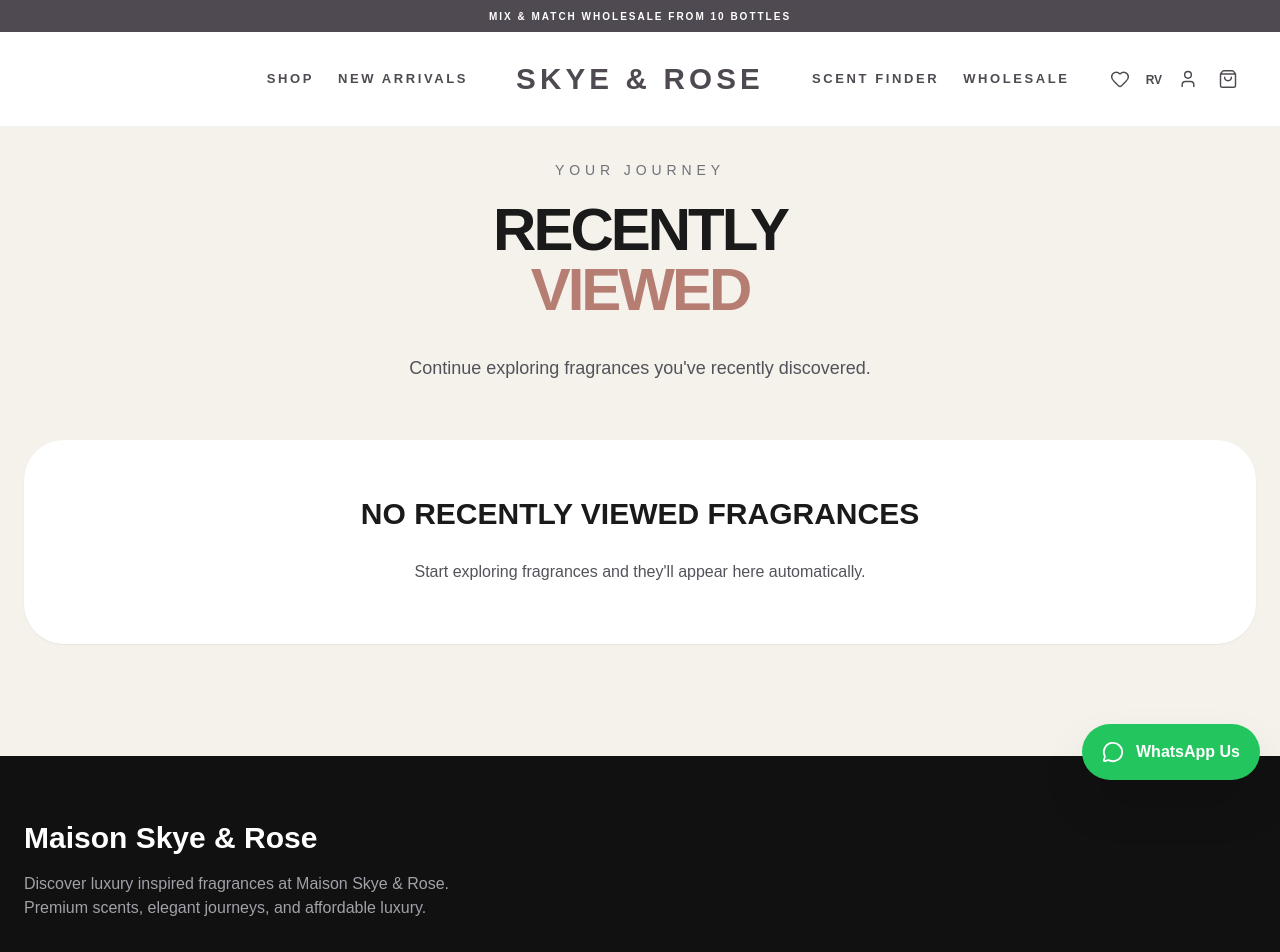
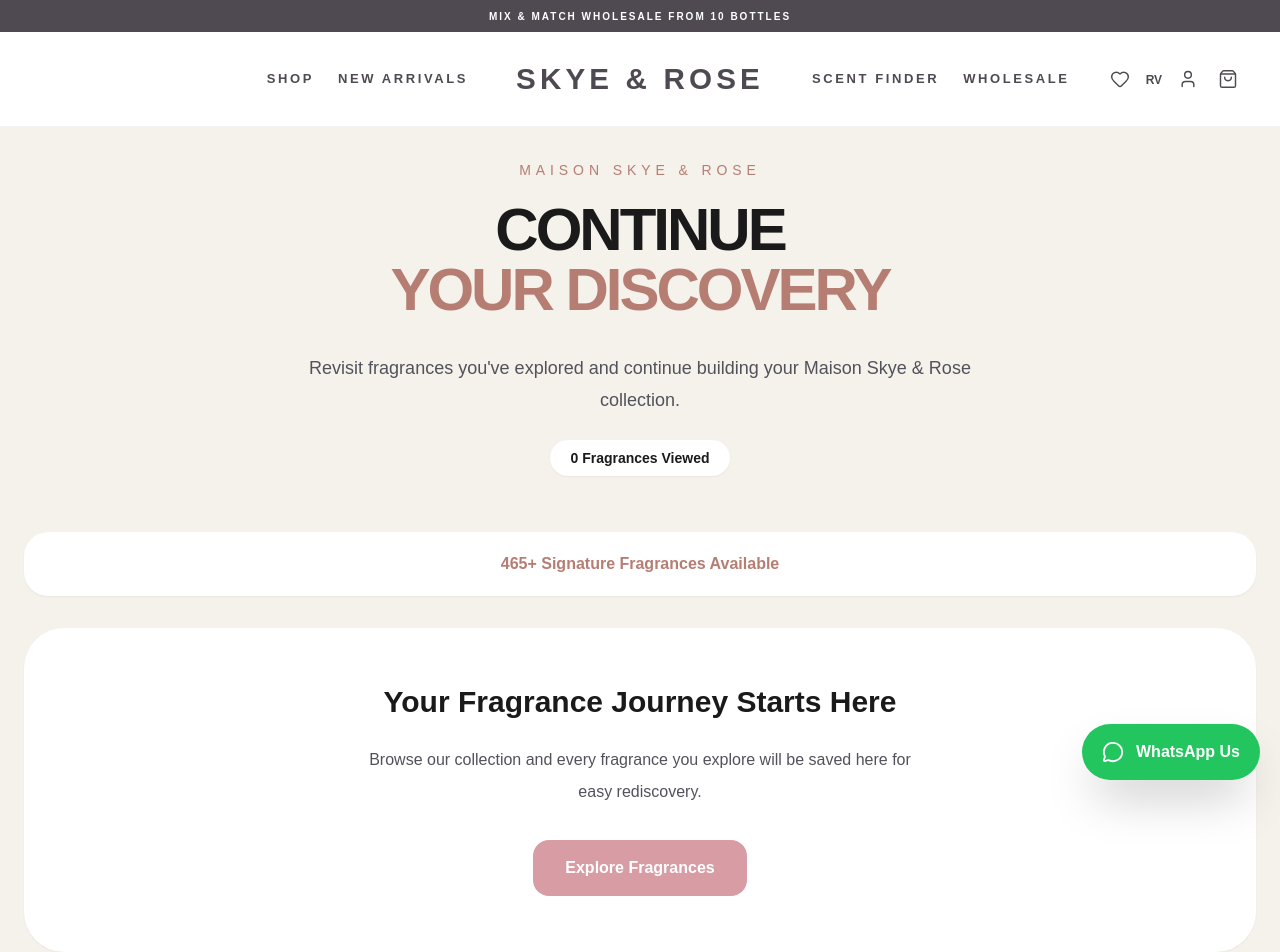
Before and after one commit to Foreign2009/maison-skye-rose, a Next.js app: page /recently-viewed in a window 1280 px wide. Shown: the top 952 px of the page. Built offline with nearby package versions, Linux system fonts and the light colour scheme.

Commit message:
Complete v7.4 conversion optimization pass

```diff
--- a/app/recently-viewed/page.backup.tsx
+++ /dev/null
@@ -1,85 +0,0 @@
-"use client";
-
-import { useState } from "react";
-
-import Navbar from "../components/Navbar";
-import Footer from "../components/Footer";
-import ProductCard from "../components/ProductCard";
-
-
-import { useFavorites } from "../context/FavoritesContext";
-import { fragrances } from "../data/fragrances";
-
-export default function FavoritesPage() {
-  const { favorites } = useFavorites();
-
-
-  const favoriteProducts = fragrances.filter((fragrance) =>
-    favorites.some((item) => item.title === fragrance.title)
-  );
-
-  return (
-    <main className="min-h-screen bg-[#f5f1eb] text-[#1a1a1a]">
-      {/* NAVBAR */}
-      <Navbar />
-
-      {/* HERO */}
-      <section className="px-6 pb-14 pt-40">
-        <div className="mx-auto max-w-7xl">
-          <div className="mx-auto max-w-3xl text-center">
-            <p className="mb-5 text-sm uppercase tracking-[0.35em] text-zinc-500">
-              Your Collection
-            </p>
-
-            <h1 className="text-5xl md:text-6xl font-black uppercase leading-[0.95] tracking-[-0.05em]">
-              Saved
-              <span className="block text-[#b67d73]">Favorites</span>
-            </h1>
-
-            <p className="mt-8 mx-auto max-w-2xl text-lg leading-8 text-zinc-600">
-              Your saved Maison Skye & Rose fragrances, ready whenever inspiration strikes.
-            </p>
-          </div>
-        </div>
-      </section>
-
-      {/* FAVORITES GRID */}
-      <section className="px-6 pb-28">
-        <div className="mx-auto max-w-7xl">
-          {favoriteProducts.length === 0 ? (
-            <div className="rounded-[40px] bg-white p-14 text-center shadow-sm">
-              <h2 className="text-3xl font-black uppercase">No Favorites Yet</h2>
-              <p className="mx-auto mt-6 max-w-xl text-base leading-8 text-zinc-600">
-                Start saving fragrances you love by tapping the heart icon on products.
-              </p>
-            </div>
-          ) : (
-            <div className="grid gap-6 md:grid-cols-3">
-              {favoriteProducts.map((fragrance) => (
-                <ProductCard
-                  key={fragrance.title}
-                  title={fragrance.title}
-                  subtitle={fragrance.subtitle}
-                  mood={fragrance.mood}
-                  profile={fragrance.profile}
-                  season={fragrance.season}
-                  notes={fragrance.notes}
-                  prices={fragrance.prices}
-                  images={fragrance.images}
-                  bestSeller={fragrance.bestSeller}
-                  newArrival={fragrance.newArrival}
-                  onQuickAdd={() => window.location.href = `/product/${fragrance.title.toLowerCase().replace(/\s+/g,"-")}`}
-                />
-              ))}
-            </div>
-          )}
-        </div>
-      </section>
-
-      {/* QUICK ADD MODAL PORTAL */}
-
-      {/* FOOTER */}
-      <Footer />
-    </main>
-  );
-}
--- a/app/recently-viewed/page.tsx
+++ b/app/recently-viewed/page.tsx
@@ -22,38 +22,57 @@
 
       <section className="px-6 pt-40 pb-14">
         <div className="mx-auto max-w-7xl text-center">
-          <p className="mb-5 text-sm uppercase tracking-[0.35em] text-zinc-500">
-            Your Journey
+          <p className="mb-5 text-sm uppercase tracking-[0.35em] text-[#b67d73]">
+            Maison Skye & Rose
           </p>
 
           <h1 className="text-5xl md:text-6xl font-black uppercase tracking-[-0.05em]">
-            Recently
+            Continue
             <span className="block text-[#b67d73]">
-              Viewed
+              Your Discovery
             </span>
           </h1>
 
           <p className="mx-auto mt-8 max-w-2xl text-lg leading-8 text-zinc-600">
-            Continue exploring fragrances you've recently discovered.
+            Revisit fragrances you've explored and continue building your Maison Skye & Rose collection.
           </p>
+
+          <div className="mt-6 inline-flex rounded-full bg-white px-5 py-2 text-sm font-semibold shadow-sm">
+            {items.length} Fragrance{items.length !== 1 ? "s" : ""} Viewed
+          </div>
         </div>
       </section>
 
       <section className="px-6 pb-28">
         <div className="mx-auto max-w-7xl">
 
+          <div className="mb-8 rounded-3xl bg-white p-5 text-center shadow-sm">
+            <p className="font-semibold text-[#b67d73]">
+              465+ Signature Fragrances Available
+            </p>
+          </div>
+
           {items.length === 0 ? (
             <div className="rounded-[40px] bg-white p-14 text-center shadow-sm">
-              <h2 className="text-3xl font-black uppercase">
-                No Recently Viewed Fragrances
+              <h2 className="text-3xl font-black">
+                Your Fragrance Journey Starts Here
               </h2>
 
               <p className="mx-auto mt-6 max-w-xl text-base leading-8 text-zinc-600">
-                Start exploring fragrances and they'll appear here automatically.
+                Browse our collection and every fragrance you explore will be saved here for easy rediscovery.
               </p>
+
+              <div className="mt-8">
+                <a
+                  href="/shop"
+                  className="inline-flex rounded-2xl bg-[#d89ca4] px-8 py-4 font-bold text-white transition hover:opacity-90"
+                >
+                  Explore Fragrances
+                </a>
+              </div>
             </div>
           ) : (
-            <div className="grid gap-6 md:grid-cols-3">
+            <div className="grid grid-cols-2 gap-3 md:grid-cols-3 lg:grid-cols-4">
               {items.map((item) => (
                 <ProductCard
                   key={item.title}
```
